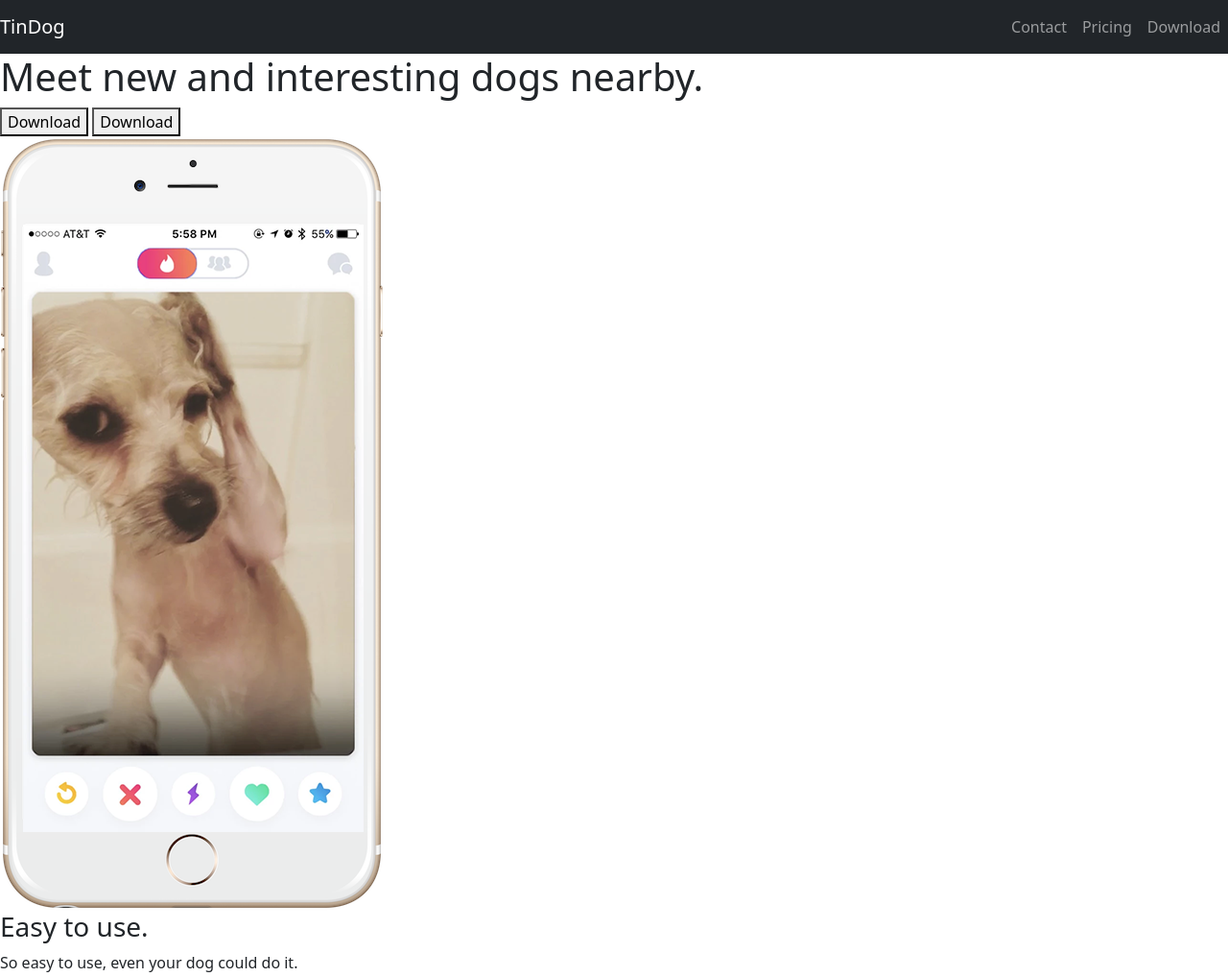
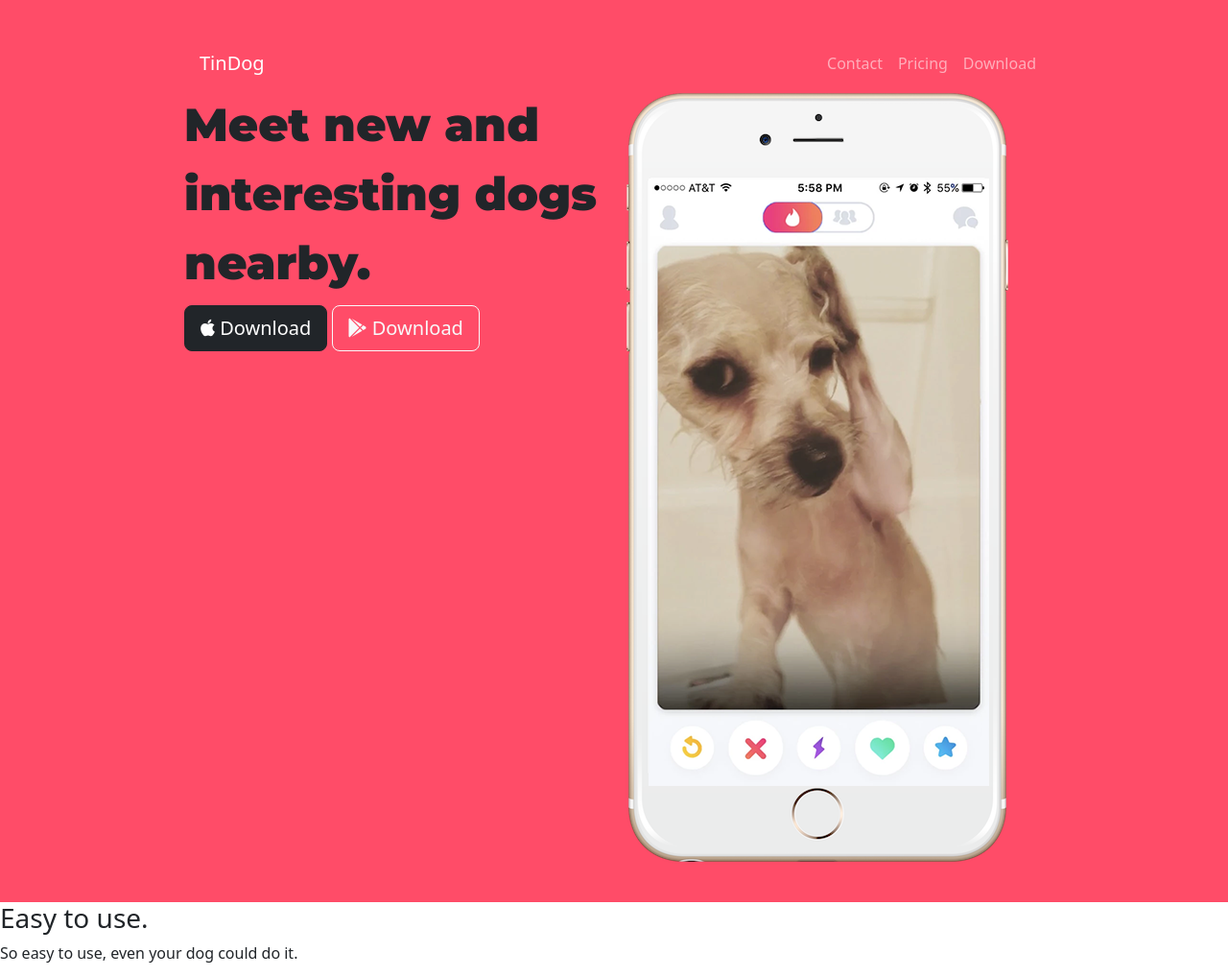
Before and after one commit to AlivebatsOrb6/LearningBootstrap, a plain HTML site: page TinDog/index.html in a window 1280 px wide. Shown: the top 1018 px of the page at 96% size. Drawn offline with nearby package versions, Linux system fonts and the light colour scheme.

Commit message:
Please enter the commit message for your changes. Lines starting with '#' will be ignored, and an empty message aborts the commit.
On branch master
Your branch is up to date with 'origin/master'.

Changes to be committed:
	modified:   TinDog/css/styles.css
	modified:   TinDog/index.html

```diff
--- a/TinDog/css/styles.css
+++ b/TinDog/css/styles.css
@@ -0,0 +1,18 @@
+#title {
+    background-color: #ff4c68;
+}
+
+h1 {
+    font-family: 'Montserrat';
+    font-size: 3rem;
+    line-height: 1.5;
+    font-weight: 900;
+}
+
+.navbar-brand {
+    margin-left: 16px;
+}
+
+.container-fluid {
+    padding: 3% 15%;
+}
--- a/TinDog/index.html
+++ b/TinDog/index.html
@@ -4,21 +4,28 @@
 <head>
   <meta charset="utf-8">
   <title>TinDog</title>
+  <!--Icons-->
+  <script src="https://kit.fontawesome.com/20ef14f96f.js" crossorigin="anonymous"></script>
+  <!-- Google fonts-->
+  <link rel="preconnect" href="https://fonts.googleapis.com">
+  <link rel="preconnect" href="https://fonts.gstatic.com" crossorigin>
+  <link href="https://fonts.googleapis.com/css2?family=Montserrat:wght@100;400;900&family=Ubuntu:wght@300;400;700&display=swap" rel="stylesheet">
+  <!--Bootstrap-->
   <link href="https://cdn.jsdelivr.net/npm/bootstrap@5.2.0/dist/css/bootstrap.min.css" rel="stylesheet" integrity="sha384-gH2yIJqKdNHPEq0n4Mqa/HGKIhSkIHeL5AyhkYV8i59U5AR6csBvApHHNl/vI1Bx" crossorigin="anonymous">
+  <!--Css-->
   <link rel="stylesheet" href="css/styles.css">
 </head>
 
 <body>
   <section id="title">
+    <div class="container-fluid">
 
-    <!-- Nav Bar -->
-
-    <nav class="navbar navbar-expand-lg navbar-dark bg-dark">
+    <nav class="navbar navbar-expand-lg navbar-dark">
       <a class="navbar-brand" href="">TinDog</a>
-      <button class="navbar-toggler" type="button" data-bs-toggle="collapse" data-bs-target="#navbarSupportedContent" aria-controls="navbarSupportedContent" aria-expanded="false" aria-label="Toggle navigation">
+      <button class="navbar-toggler" type="button" data-bs-toggle="collapse" data-bs-target="#navbarNav" aria-controls="navbarNav" aria-expanded="false" aria-label="Toggle navigation">
         <span class="navbar-toggler-icon"></span>
       </button>
-      <div class="collapse navbar-collapse" id="navbarTogglerDemo2">
+      <div class="collapse navbar-collapse" id="navbarNav">
         <ul class="navbar-nav ms-auto">
           <li class="nav-item">
             <a class="nav-link" href="">Contact</a>
@@ -34,17 +41,21 @@
     </nav>
 
 
-
     <!-- Title -->
 
-    <div>
-      <h1>Meet new and interesting dogs nearby.</h1>
-      <button type="button">Download</button>
-      <button type="button">Download</button>
+    <div class="row">
+      <div class="col-lg-6">
+        <h1>Meet new and interesting dogs nearby.</h1>
+        <button type="button" class="btn btn-lg btn-dark"><i class="fa-brands fa-apple"></i> Download</button>
+        <button type="button" class="btn btn-lg btn-outline-light"><i class="fa-brands fa-google-play"></i> Download</button>
+      </div>
+      <div class="col-lg-6">
+        <img src="images/iphone6.png" alt="iphone-mockup">
+      </div>
     </div>
-    <div>
-      <img src="images/iphone6.png" alt="iphone-mockup">
+
     </div>
+    <!-- Nav Bar -->
 
   </section>
 
```
